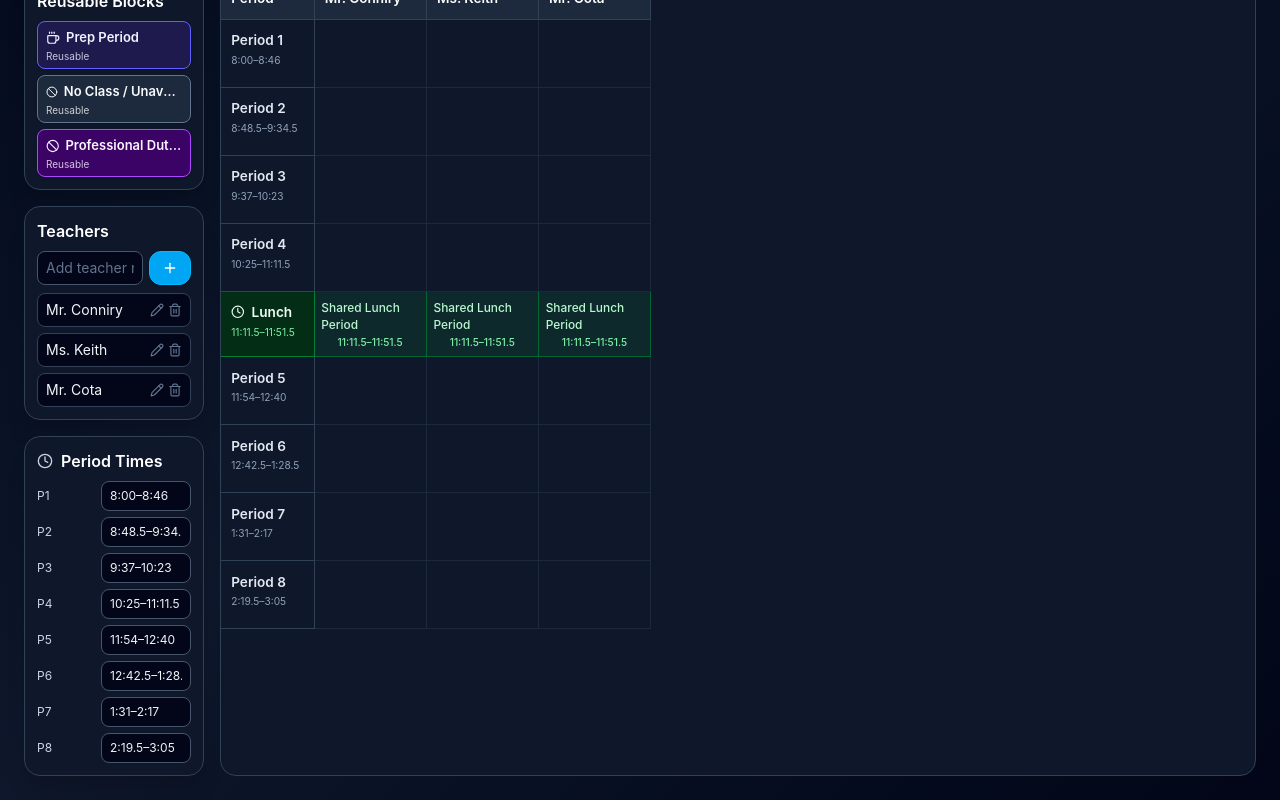
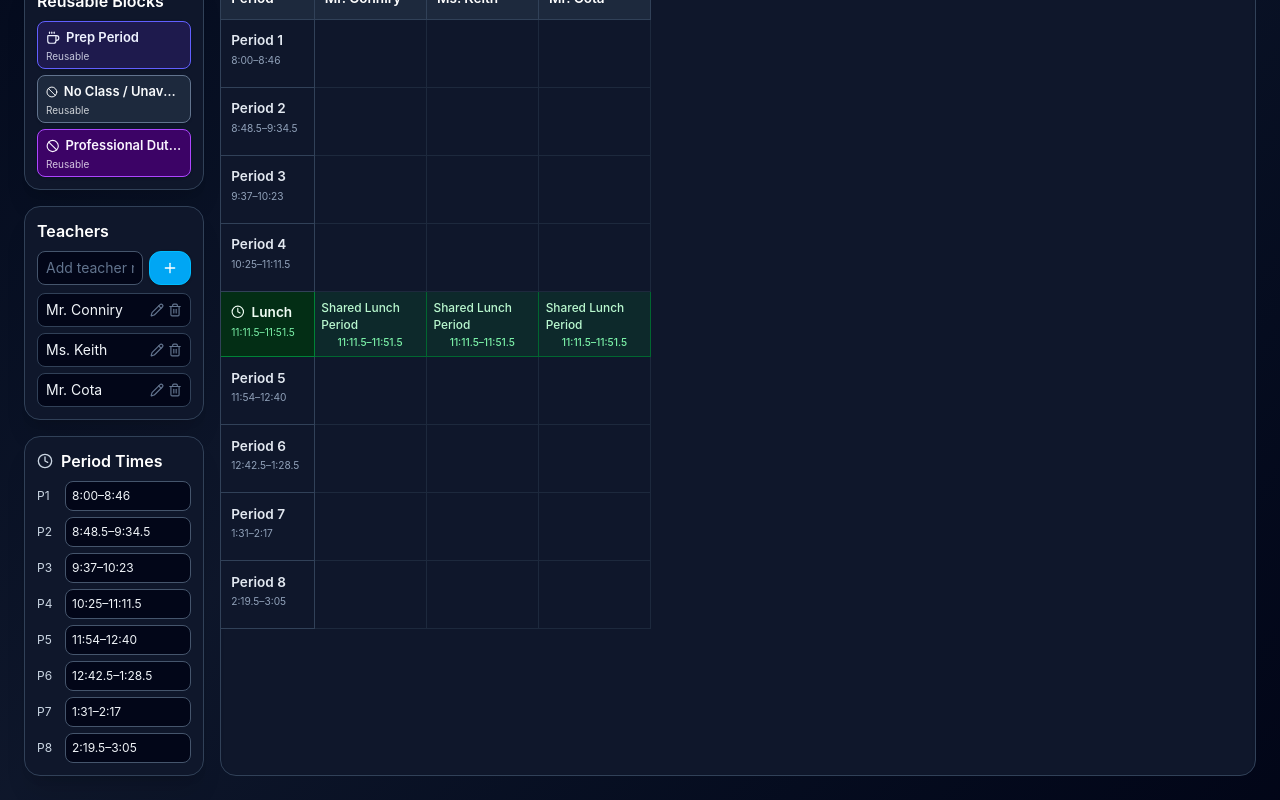
Before and after one commit to ChristianInfluence/school-scheduler, a React (Vite) app: page / in a window 1280 px wide. Shown: the part 450-1250 px from the top of the page. Built offline with nearby package versions, Linux system fonts and the light colour scheme.

Commit message:
Tighten period time controls

```diff
--- a/src/App.jsx
+++ b/src/App.jsx
@@ -1756,13 +1756,13 @@ export default function MasterSchoolSchedulerPrototype() {
 
                 <div className="space-y-1.5">
                   {PERIODS.map((period) => (
-                    <label key={period} className="grid grid-cols-[58px_1fr] items-center gap-1.5 text-xs">
+                    <label key={period} className="grid grid-cols-[24px_1fr] items-center gap-1 text-xs">
                       <span className="text-slate-300">P{period}</span>
                       <input
                         value={periodTimes[period] || ""}
                         onChange={(e) => updatePeriodTime(period, e.target.value)}
                         placeholder="8:15–9:00"
-                        className="min-w-0 rounded-lg border border-slate-600 bg-slate-950 px-2 py-1.5 text-slate-100 placeholder:text-slate-500"
+                        className="min-w-0 rounded-lg border border-slate-600 bg-slate-950 px-1.5 py-1.5 text-slate-100 placeholder:text-slate-500"
                       />
                     </label>
                   ))}
```
